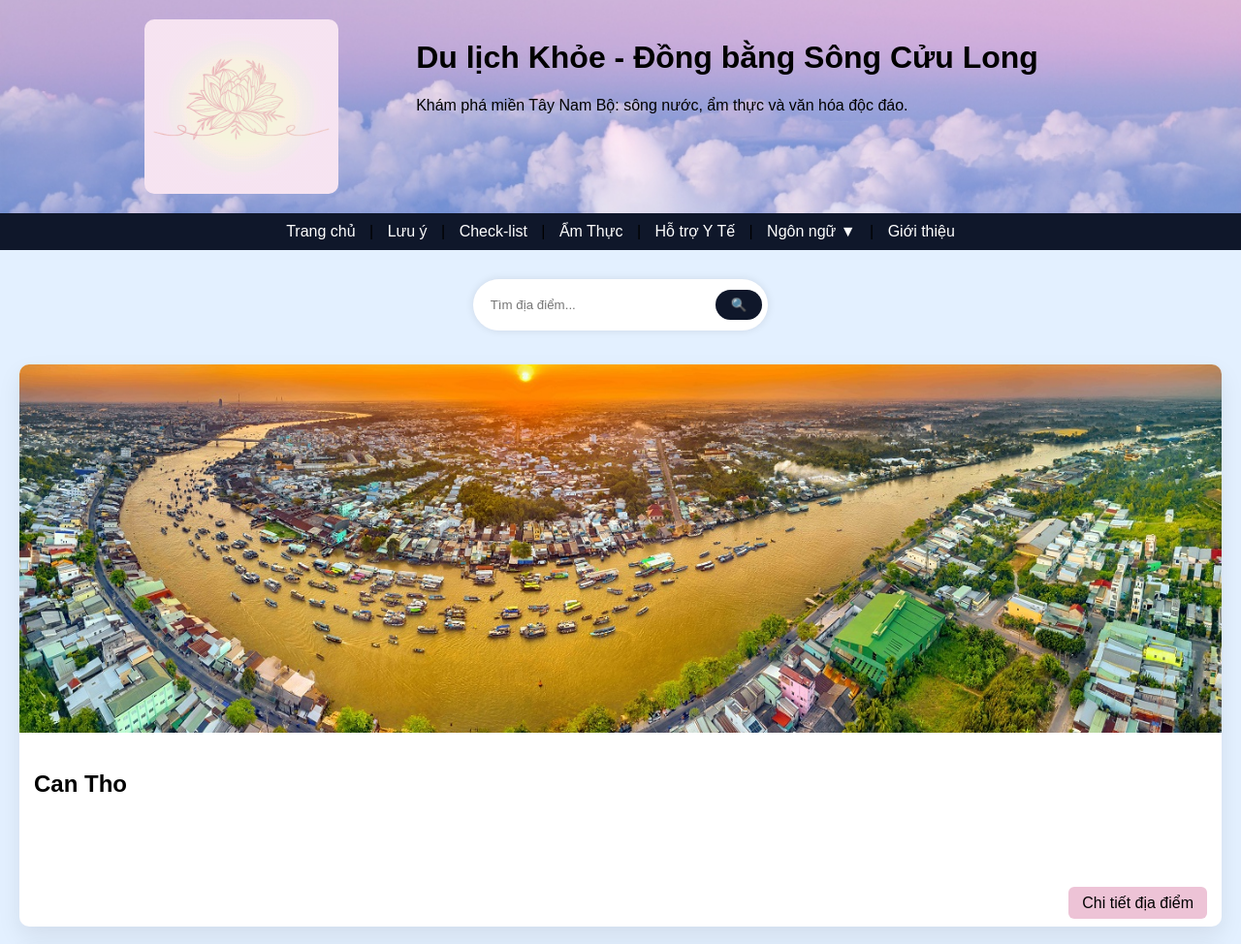
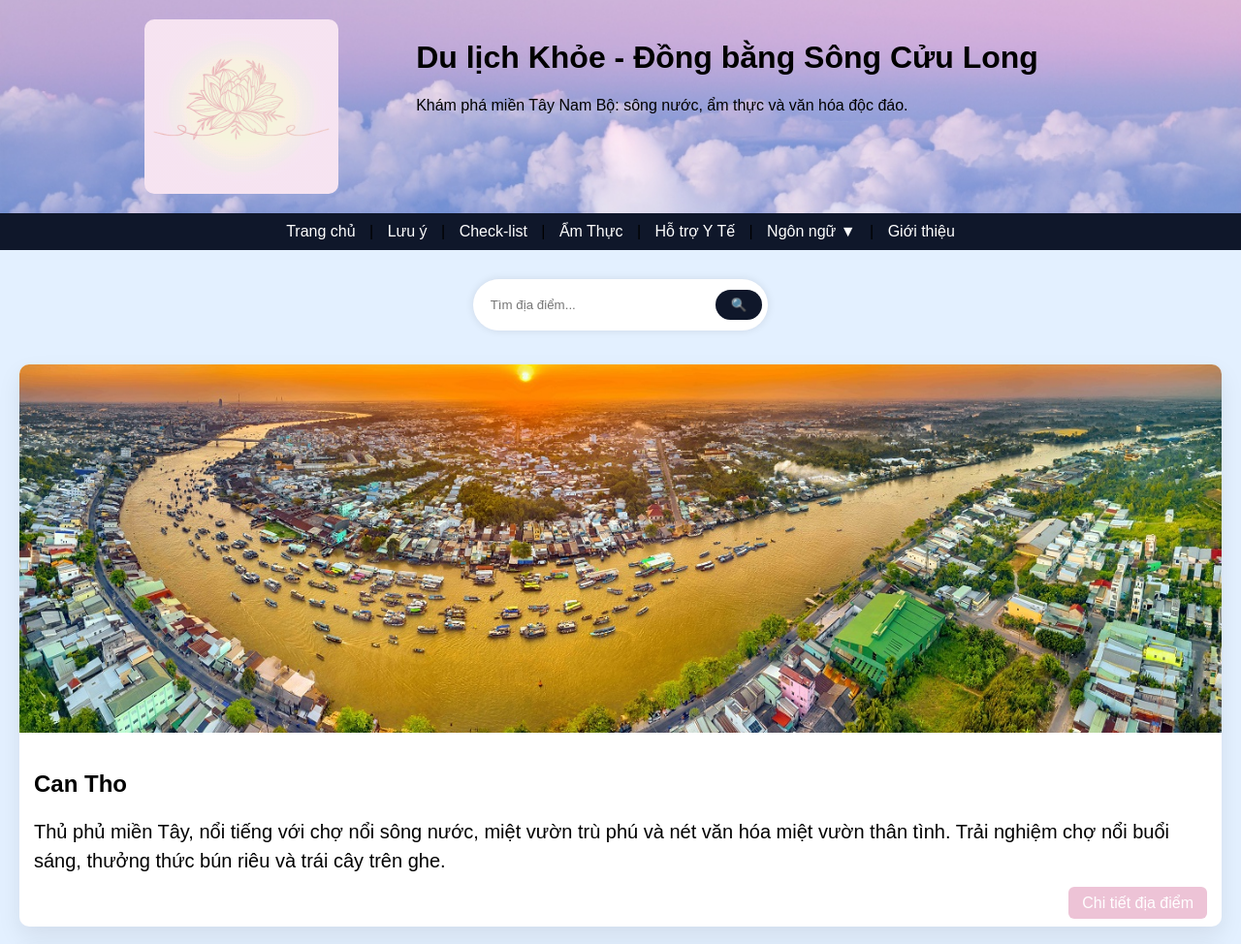
Before and after one commit to hhiep1111/dulichkhoe, a FastAPI app: page / in a window 1280 px wide. Shown: the top 974 px of the page at 97% size. Run offline with FastAPI, Linux system fonts and the light colour scheme; data that the repository does not hold is empty.

Commit message:
Update index.html

```diff
--- a/templates/index.html
+++ b/templates/index.html
@@ -61,7 +61,7 @@
         }
         .card {
             background:  white;
-            color:  black;
+            color: black;
             border-radius: 10px;
             box-shadow: 0 10px 25px rgba(0,0,0,0.08);
             margin-bottom: 20px;
@@ -269,7 +269,7 @@
         .card p {
             font-size: 20px;
             line-height: 1.5;
-            color: white;
+            color: black;
         }
 
         .btn {
@@ -414,7 +414,7 @@
                 <p>{{ p.desc }}</p>
                 <div style="text-align: right; margin-top: 10px;">
                     <a href="/place/{{ p.name }}?lang={{ lang }}"
-                    style="background:#EDC3D6; color:black; padding:8px 14px; border-radius:6px; text-decoration:none;">
+                    style="background:#EDC3D6; color:white; padding:8px 14px; border-radius:6px; text-decoration:none;">
                        {{ "Chi tiết địa điểm" if lang=="vi" else ("View details" if lang=="en" else "자세히 보기") }}
                     </a>
                 </div>
```
